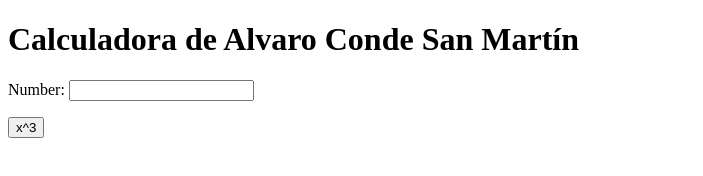
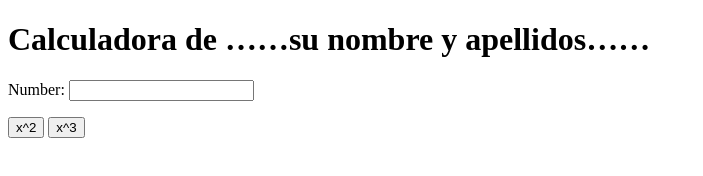
Before and after one commit to Alconde/my_calculator_2, a plain HTML site: page index.html in a window 1280 px wide. Shown: the whole page, without its empty margins (0-703 px from the left). Drawn offline with Linux system fonts and the light colour scheme.

Commit message:
x^2 button

```diff
--- a/index.html
+++ b/index.html
@@ -5,10 +5,11 @@
 		<meta charset="utf-8">
 	</head>
 	<body>
-		<h1>Calculadora de Alvaro Conde San Martín</h1>
+		<h1>Calculadora de ……su nombre y apellidos……</h1>
 		Number:
 		<input type="text" id="n1">
 		<p>
+			<button onclick="square()"> x^2 </button>
 			<button onclick="cube()"> x^3 </button>
 		</p>
 		<script type="text/javascript">
@@ -16,6 +17,10 @@
 				var num = document.getElementById("n1");
 				num.value = Math.pow(num.value, 3);
 			}
+			function square() {
+				var num = document.getElementById("n1");
+				num.value = Math.pow(num.value, 2);
+			}
 		</script>
 	</body>
 </html>
```
